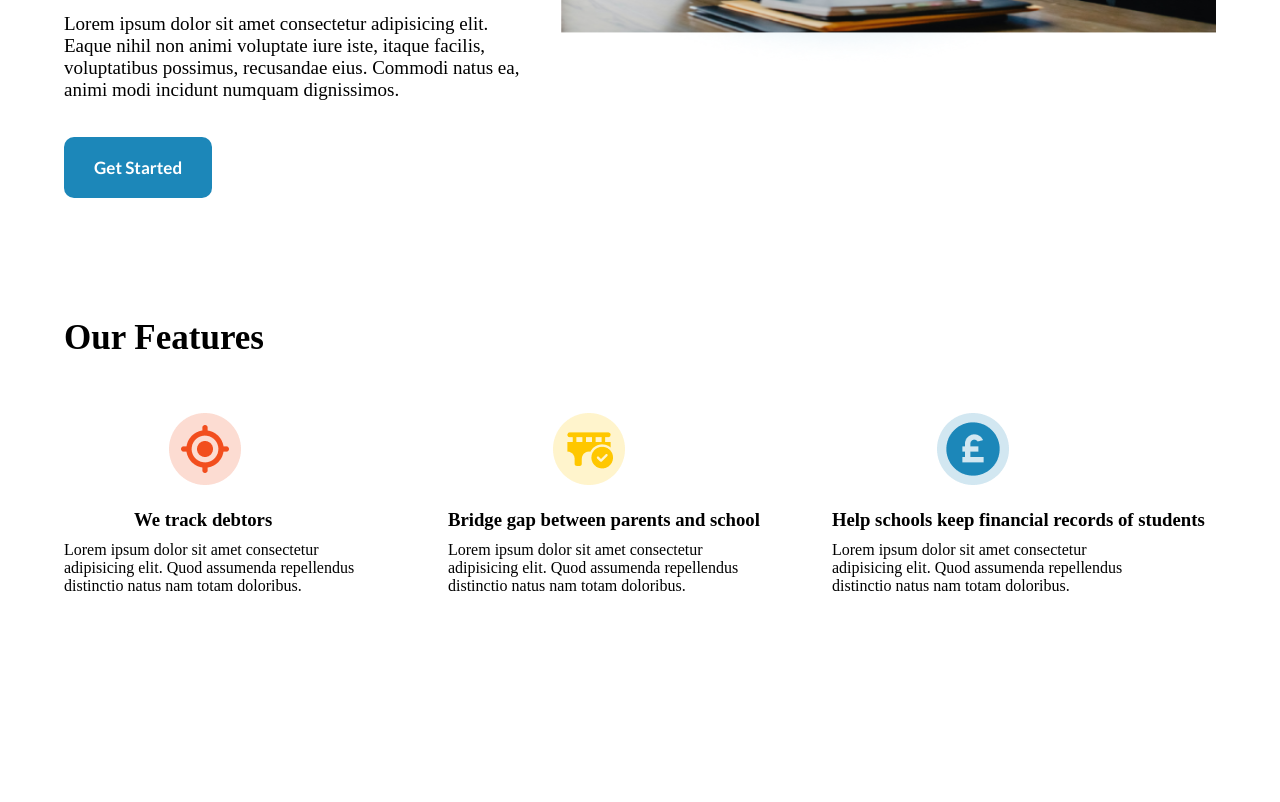
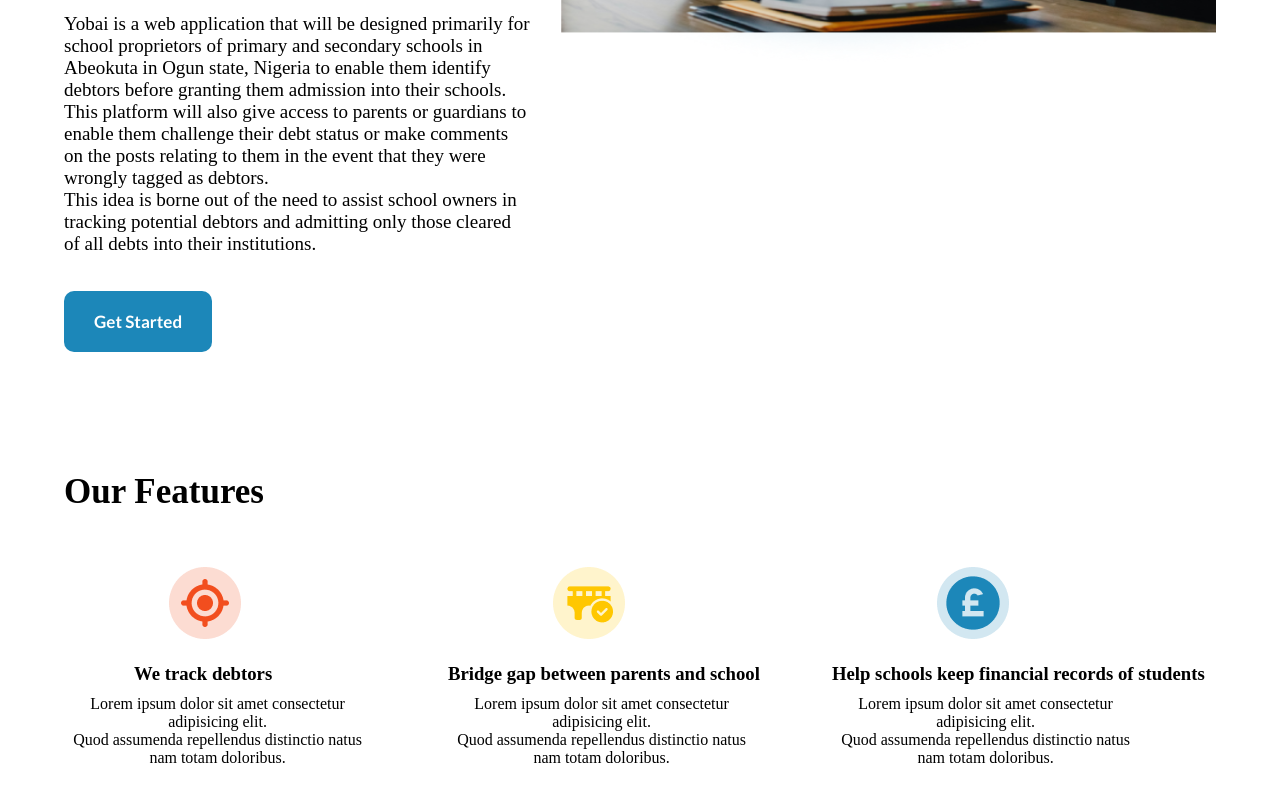
Before and after one commit to codingEyeDr/myZuri-Project-Phase-GorillappTeamwork, a plain HTML site: page index.html in a window 1280 px wide. Shown: the part 558-1360 px from the top of the page. Before the commit the page ends 1217 px from the top, so only its background shows below. Drawn offline with Linux system fonts and the light colour scheme.

Commit message:
Update index.html

```diff
--- a/index.html
+++ b/index.html
@@ -63,10 +63,15 @@
             <span>For Schools</span>
           </h1>
           <p class="main-details">
-            Lorem ipsum dolor sit amet consectetur adipisicing elit. Eaque nihil
-            non animi voluptate iure iste, itaque facilis, voluptatibus
-            possimus, recusandae eius. Commodi natus ea, animi modi incidunt
-            numquam dignissimos.
+           Yobai is a web application that will be designed primarily for
+            school proprietors of primary and secondary schools in Abeokuta in
+            Ogun state, Nigeria to enable them identify debtors before granting
+            them admission into their schools. <br> This platform will also give
+            access to parents or guardians to enable them challenge their debt
+            status or make comments on the posts relating to them in the event
+            that they were wrongly tagged as debtors. <br> This idea is borne out of
+            the need to assist school owners in tracking potential debtors and
+            admitting only those cleared of all debts into their institutions.
           </p>
           <button class="main-btn">Get Started</button>
         </div>
@@ -91,9 +96,9 @@
               class="icon"
             />
             <h3 class="ha">We track debtors</h3>
-            <p class="ptag-details">
-              Lorem ipsum dolor sit amet consectetur adipisicing elit. Quod
-              assumenda repellendus distinctio natus nam totam doloribus.
+            <p class="ptag-details" style="text-align: center;">
+              Lorem ipsum dolor sit amet consectetur adipisicing elit. <br>
+              Quod assumenda repellendus distinctio natus nam totam doloribus.
             </p>
           </div>
 
@@ -104,9 +109,9 @@
               class="icon"
             />
             <h3 class="hb">Bridge gap between parents and school</h3>
-            <p class="ptag-details">
-              Lorem ipsum dolor sit amet consectetur adipisicing elit. Quod
-              assumenda repellendus distinctio natus nam totam doloribus.
+            <p class="ptag-details" style="text-align: center;">
+              Lorem ipsum dolor sit amet consectetur adipisicing elit. <br>
+              Quod assumenda repellendus distinctio natus nam totam doloribus.
             </p>
           </div>
 
@@ -117,9 +122,9 @@
               class="icon"
             />
             <h3 class="hc">Help schools keep financial records of students</h3>
-            <p class="ptag-details">
-              Lorem ipsum dolor sit amet consectetur adipisicing elit. Quod
-              assumenda repellendus distinctio natus nam totam doloribus.
+            <p class="ptag-details" style="text-align: center;">
+              Lorem ipsum dolor sit amet consectetur adipisicing elit. <br>
+              Quod assumenda repellendus distinctio natus nam totam doloribus.
             </p>
           </div>
         </div>
```
